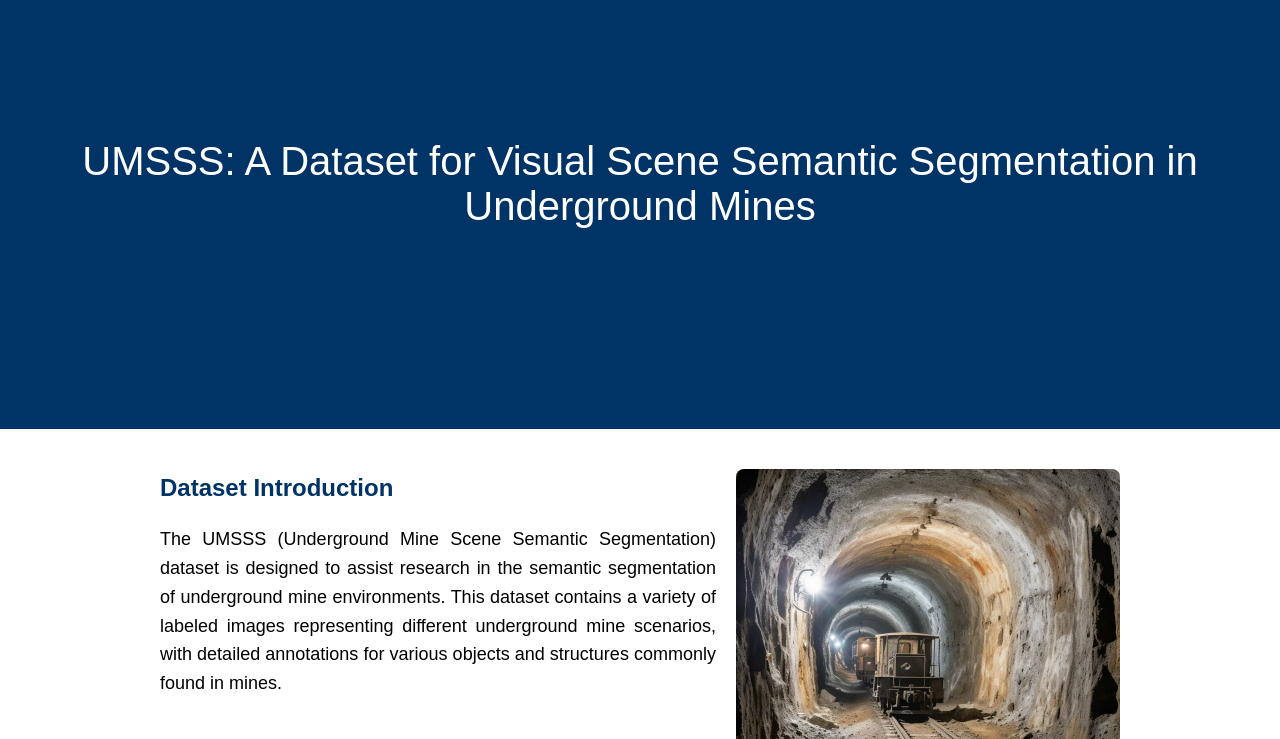
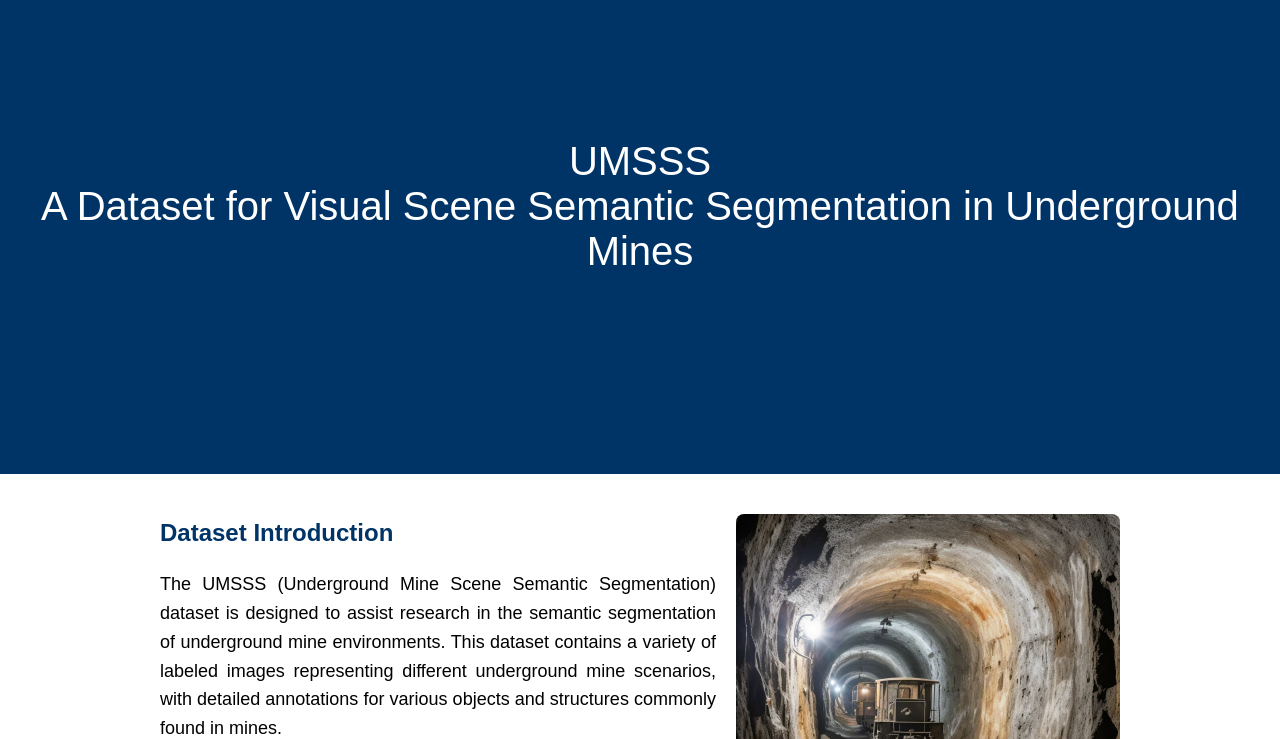
Before and after one commit to Jarven111/UMSSS, a plain HTML site: page index.html in a window 1280 px wide. Shown: the part 61-800 px from the top of the page. Drawn offline with Linux system fonts and the light colour scheme.

Commit message:
Update index.html

```diff
--- a/index.html
+++ b/index.html
@@ -177,7 +177,8 @@
 
   <!-- 上半部分深蓝色宽条 -->
   <div class="blue-bar">
-    UMSSS: A Dataset for Visual Scene Semantic Segmentation in Underground Mines
+    UMSSS<br>
+    A Dataset for Visual Scene Semantic Segmentation in Underground Mines
   </div>
 
   <!-- 右上角logo -->
```
